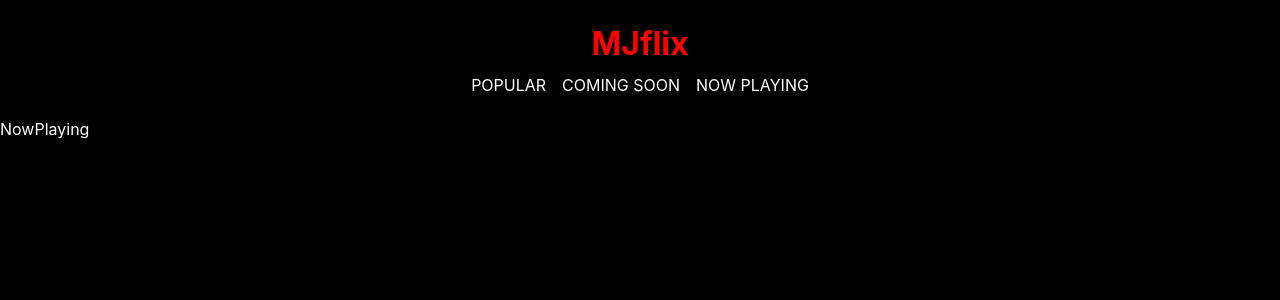
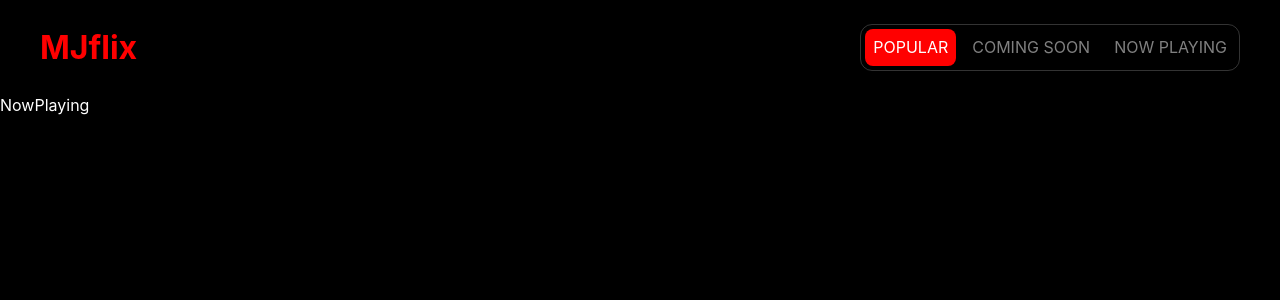
Before and after one commit to minjujo119/study-react-netflix-clone, a React (Vite) app: page /now-playing in a window 1280 px wide. Shown: the top 300 px of the page. Built offline with nearby package versions, Linux system fonts and the light colour scheme.

Commit message:
헤더 모션 구현

```diff
--- a/src/components/Header.tsx
+++ b/src/components/Header.tsx
@@ -1,38 +1,92 @@
 import { Link } from "react-router-dom";
 import styled from "styled-components";
+import { motion } from "motion/react";
+import { useState } from "react";
 
+// style
 const HeaderEl = styled.header`
   display: flex;
-  flex-direction: column;
+  justify-content: space-between;
+  align-items: center;
+  width: 100%;
+  max-width: 1200px;
+  min-height: 60px;
+  padding: 24px 0;
+  margin: 0 auto;
+  box-sizing:border-box;
+`;
+const TabList = styled(motion.nav)`
+  display: flex;
   justify-content: center;
   align-items: center;
+  gap: 8px;
+  padding: 4px;
+  border-radius: 12px;
+  border: 1px solid rgba(255, 255, 255, 0.2);
+`;
+const TabItem = styled(motion(Link))`
+  z-index: 10;
+  position: relative;
+  display: block;
+  font-size: 16px;
+  padding: 8px 8px 9px 8px;
+  color: rgba(255, 255, 255, 0.5);
+  &:hover {
+    color: #fff;
+  }
+`;
+const SmoothTab = styled(motion.span)`
+  z-index: -1;
+  position: absolute;
+  top: 0;
+  left: 0;
   width: 100%;
-  min-height: 60px;
-  padding: 24px 0;
-`;
-const Menu = styled.nav`
-  margin-top: 12px;
-  a {
-    color: ${(props) => props.theme.txtColor};
-    padding: 8px;
-  }
+  height: 100%;
+  border-radius: 8px;
+  background-color: ${(props) => props.theme.pointColor};
 `;
 const Title = styled.h1`
   font-size: 32px;
   color: ${(props) => props.theme.pointColor};
 `;
 
+// content
+const linkContent = [
+  { path: "/", text: "POPULAR" },
+  { path: "/coming-soon", text: "COMING SOON" },
+  { path: "/now-playing", text: "NOW PLAYING" },
+];
+
 const Header = () => {
+  const [selectedTab, setSelectedTab] = useState<string>(
+    `${linkContent[0].text}`
+  );
+
   return (
     <HeaderEl>
       <Link to={"/"}>
         <Title>MJflix</Title>
       </Link>
-      <Menu>
-        <Link to={"/"}>POPULAR</Link>
-        <Link to={"/coming-soon"}>COMING SOON</Link>
-        <Link to={"/now-playing"}>NOW PLAYING</Link>
-      </Menu>
+      <TabList>
+        {linkContent.map((tab) => {
+          return (
+            <TabItem
+              key={`${tab.text}`}
+              to={`${tab.path}`}
+              onClick={() => setSelectedTab(`${tab.text}`)}
+            >
+              {selectedTab === `${tab.text}` ? (
+                <>
+                  <SmoothTab layoutId="tab" />
+                  <span style={{ color: "#fff" }}>{tab.text}</span>
+                </>
+              ) : (
+                <span>{tab.text}</span>
+              )}
+            </TabItem>
+          );
+        })}
+      </TabList>
     </HeaderEl>
   );
 };
```
